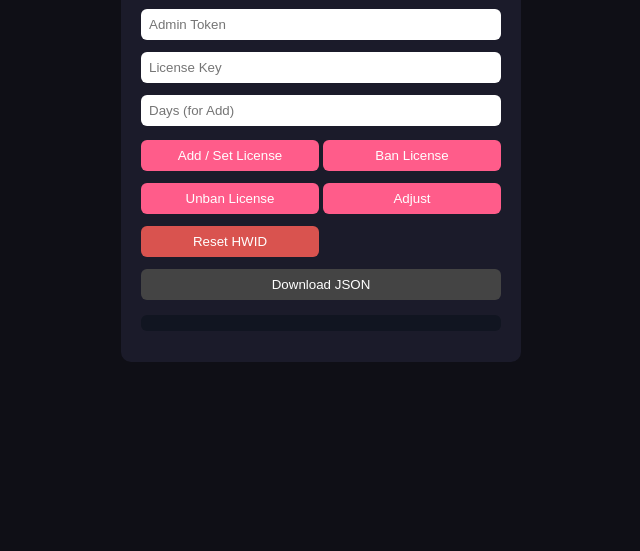
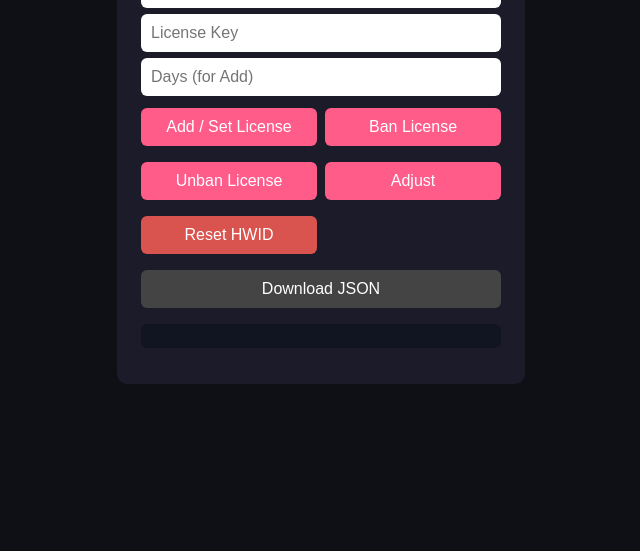
Before and after one commit to FakeHackers/ce-license-api, a website: page public/admin/index.html in a window 1280 px wide. Shown: the part 265-816 px from the top of the page, without its empty margins (319-959 px from the left). Drawn offline with Linux system fonts and the light colour scheme.

Commit message:
Update index.html

```diff
--- a/public/admin/index.html
+++ b/public/admin/index.html
@@ -1,68 +1,107 @@
 <!DOCTYPE html>
-<html>
+<html lang="en">
 <head>
   <meta charset="utf-8">
+  <meta name="viewport" content="width=device-width, initial-scale=1.0">
   <title>License Admin</title>
   <style>
     body {
-      background:#0f0f16;
-      color:white;
-      display:flex;
-      justify-content:center;
-      align-items:center;
-      height:100vh;
-      font-family:Arial, sans-serif;
+      background: #0f0f16;
+      color: white;
+      display: flex;
+      justify-content: center;
+      align-items: center;
+      min-height: 100vh;
+      margin: 0;
+      font-family: Arial, sans-serif;
+      padding: 16px;
+      box-sizing: border-box;
     }
+
     .box {
-      background:#1b1b2a;
-      padding:20px;
-      border-radius:10px;
-      width:360px;
-      text-align:center;
+      background: #1b1b2a;
+      padding: 20px;
+      border-radius: 10px;
+      width: 100%;
+      max-width: 360px;
+      text-align: center;
     }
+
     .input-group {
       display: flex;
       flex-direction: column;
       align-items: stretch;
+      gap: 6px;
     }
+
     input {
       width: 100%;
-      padding:8px;
-      margin:6px 0;
-      border-radius:6px;
-      border:none;
+      padding: 10px;
+      border-radius: 6px;
+      border: none;
       box-sizing: border-box;
+      font-size: 16px; /* Prevents zoom on iOS */
     }
+
     button {
-      width:100%;
-      margin:4px 0;
-      padding:8px;
-      border:none;
-      border-radius:6px;
-      background:#ff5c8a;
-      color:white;
-      cursor:pointer;
+      width: 100%;
+      padding: 10px;
+      margin: 4px 0;
+      border: none;
+      border-radius: 6px;
+      background: #ff5c8a;
+      color: white;
+      cursor: pointer;
+      font-size: 16px;
     }
+
     button.gray {
-      background:#444;
+      background: #444;
     }
+
     button.red {
-      background:#d9534f;
+      background: #d9534f;
     }
+
     .button-grid {
       display: grid;
       grid-template-columns: 1fr 1fr;
-      gap: 4px;
-      margin: 4px 0;
+      gap: 8px;
+      margin: 8px 0;
     }
+
     pre {
-      text-align:left;
-      background:#111521;
-      padding:8px;
-      border-radius:6px;
-      max-height:200px;
-      overflow:auto;
-      font-size:11px;
+      text-align: left;
+      background: #111521;
+      padding: 12px;
+      border-radius: 6px;
+      max-height: 200px;
+      overflow: auto;
+      font-size: 12px;
+      white-space: pre-wrap;
+      word-wrap: break-word;
+    }
+
+    /* Improve tap targets on mobile */
+    @media (max-width: 480px) {
+      .box {
+        padding: 16px;
+      }
+
+      input,
+      button {
+        padding: 12px;
+      }
+
+      .button-grid {
+        gap: 6px;
+      }
+    }
+
+    @media (min-width: 768px) {
+      .box {
+        padding: 24px;
+      }
     }
   </style>
 </head>
@@ -72,9 +111,9 @@
   <h3>🔐 License Admin</h3>
 
   <div class="input-group">
-    <input id="token" type="password" placeholder="Admin Token">
-    <input id="key" placeholder="License Key">
-    <input id="days" type="number" placeholder="Days (for Add)">
+    <input id="token" type="password" placeholder="Admin Token" autocomplete="off">
+    <input id="key" placeholder="License Key" autocomplete="off">
+    <input id="days" type="number" placeholder="Days (for Add)" min="1">
   </div>
 
   <div class="button-grid">
```
